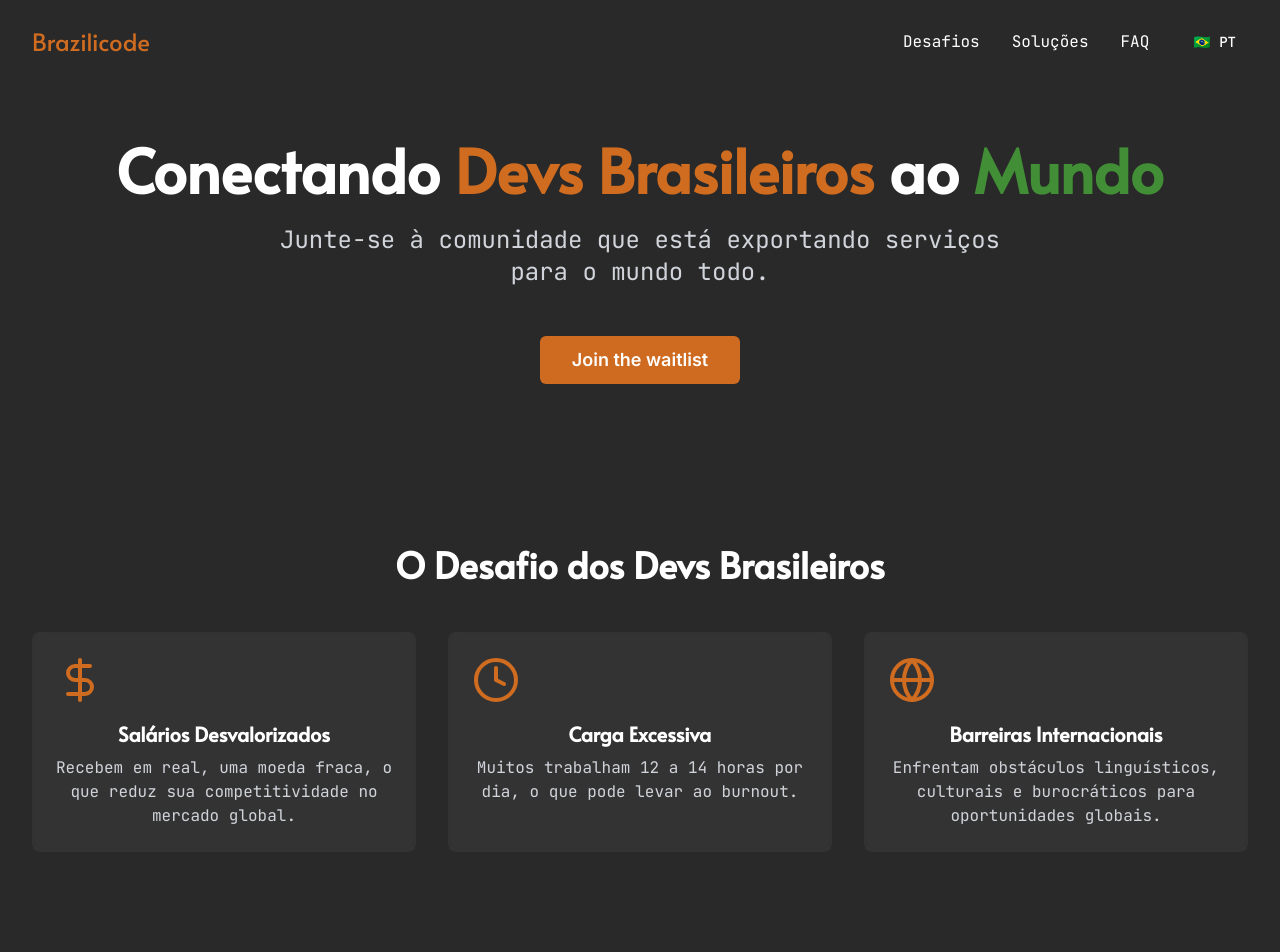
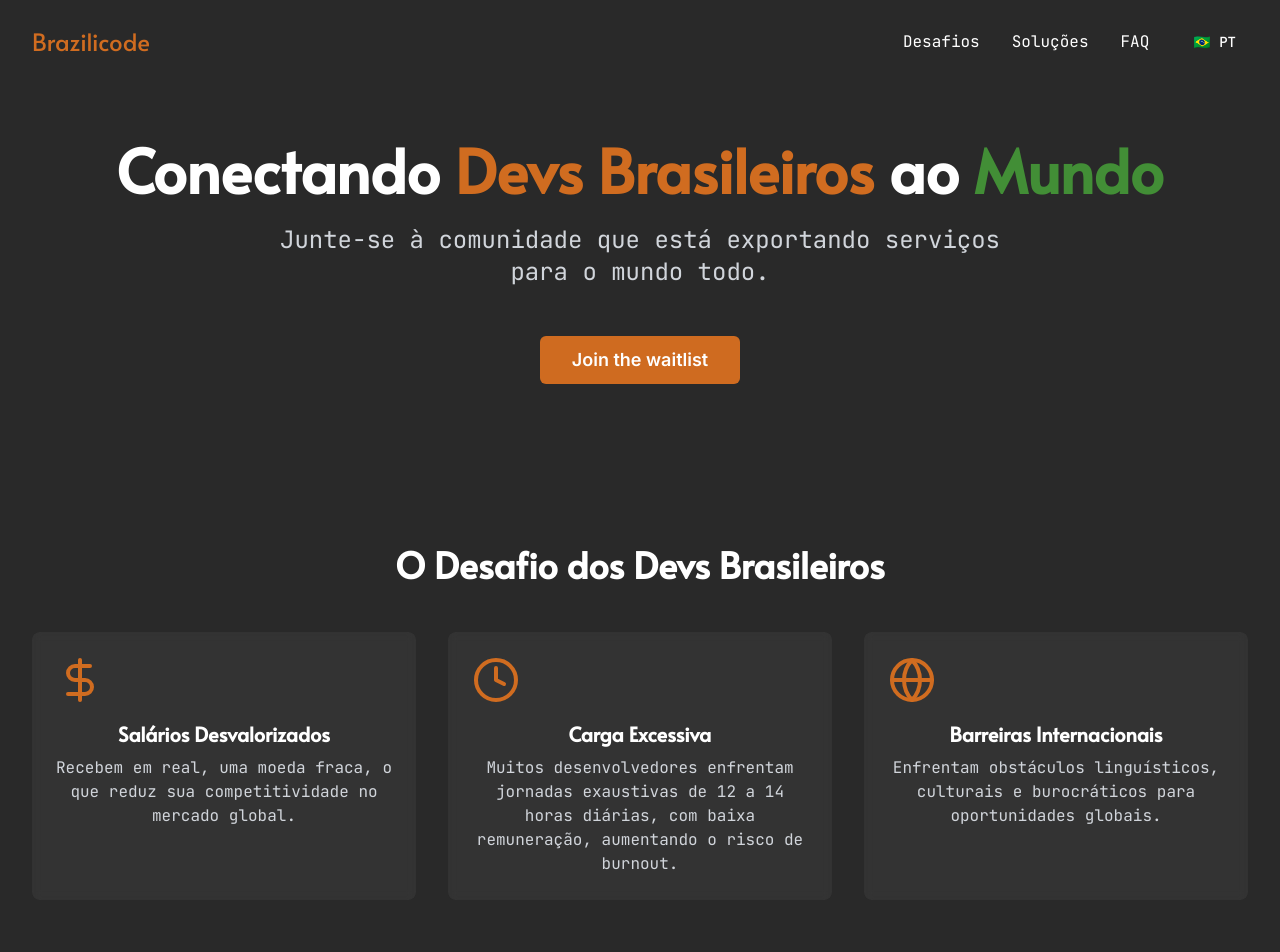
Before and after one commit to Brazilicode/brazilicode-landing-page, a React (Vite) app: page / in a window 1280 px wide. Shown: the top 952 px of the page. Built offline with nearby package versions, Linux system fonts and the light colour scheme.

Commit message:
feat: change text interface
change carga excessiva

```diff
--- a/src/pages/Index.tsx
+++ b/src/pages/Index.tsx
@@ -13,7 +13,7 @@ const challenges = [
   {
     icon: <Clock className="w-12 h-12 text-primary" />,
     title: "Carga Excessiva",
-    description: "Muitos trabalham 12 a 14 horas por dia, o que pode levar ao burnout.",
+    description: "Muitos desenvolvedores enfrentam jornadas exaustivas de 12 a 14 horas diárias, com baixa remuneração, aumentando o risco de burnout.",
   },
   {
     icon: <Globe className="w-12 h-12 text-primary" />,
```
